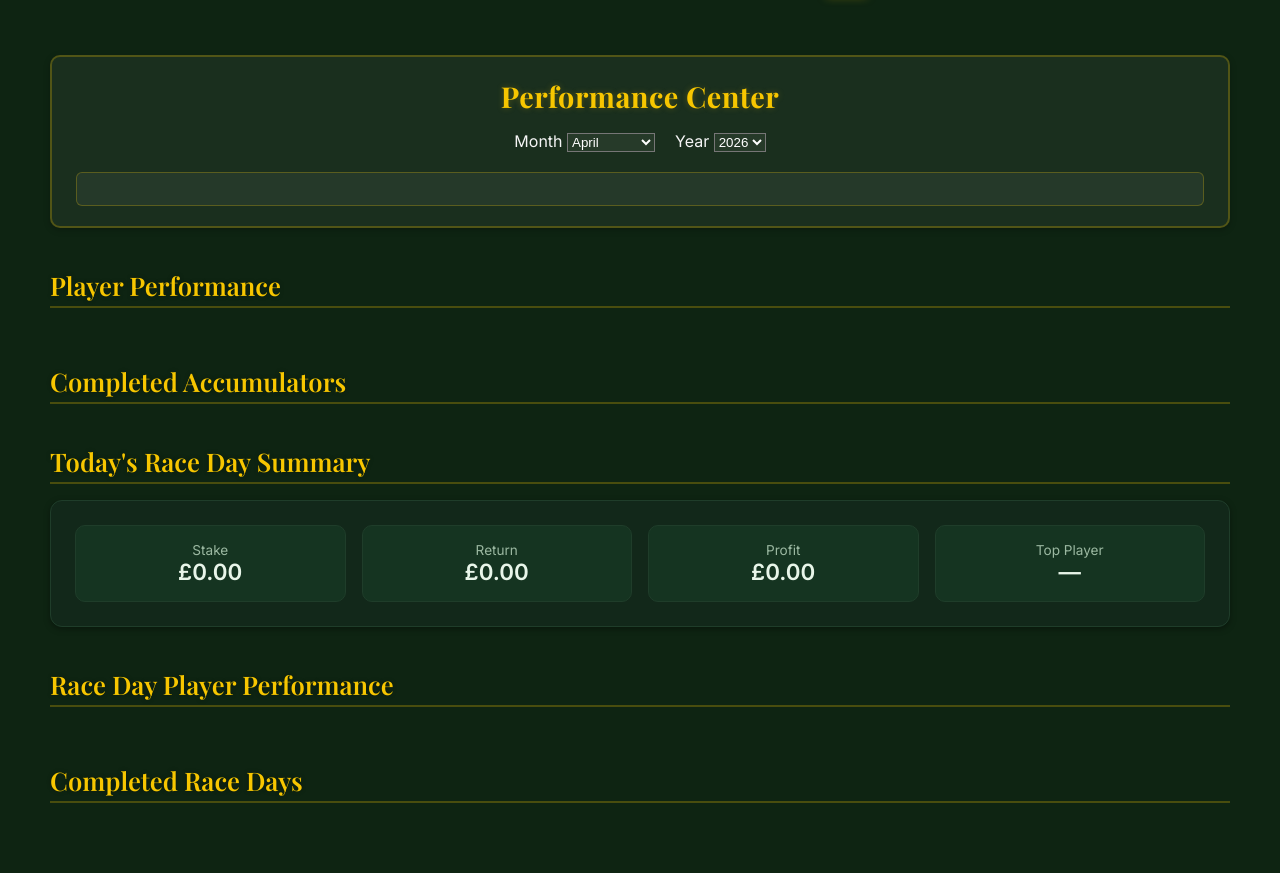
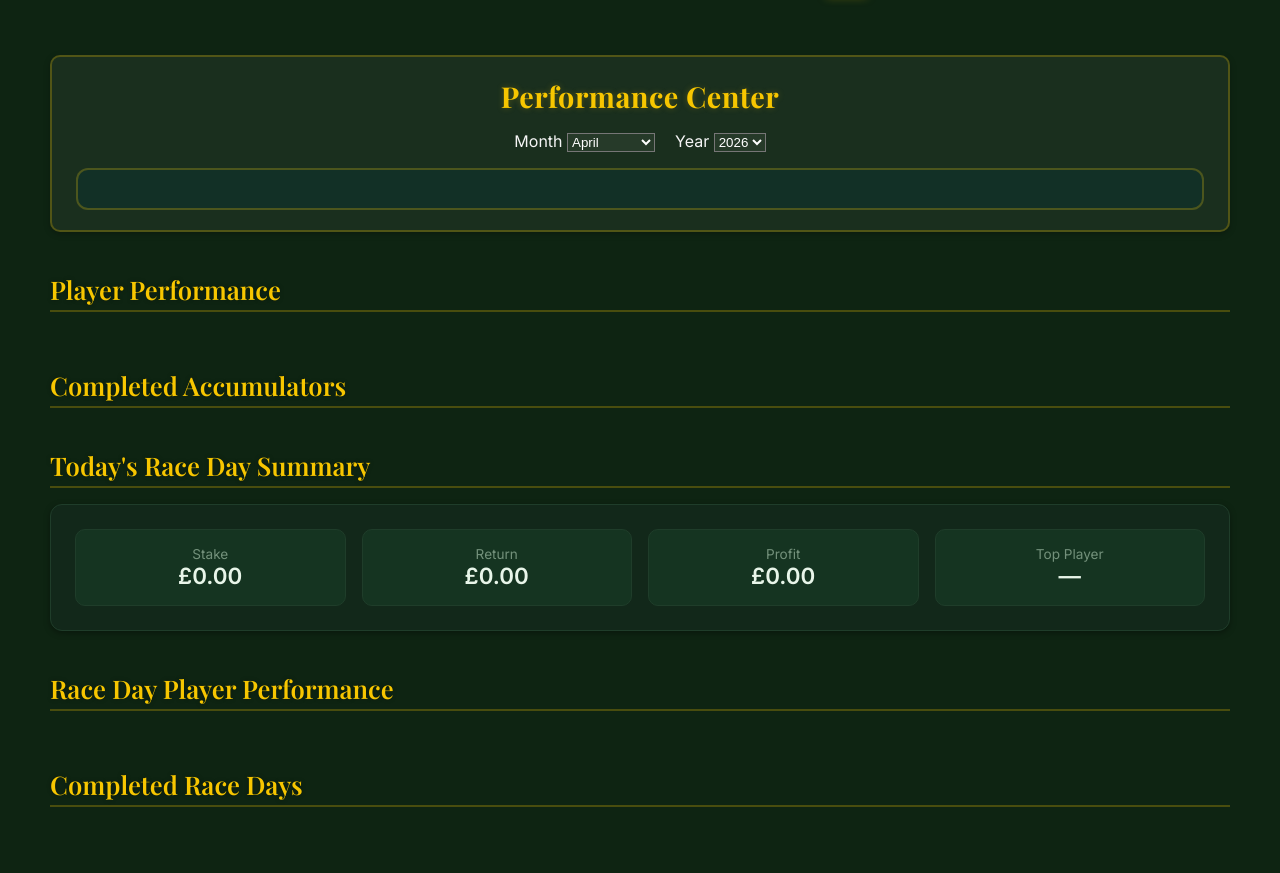
Before and after one commit to craignim1609-pixel/Horse-Racing-Tracker, a FastAPI app: page /stats in a window 1280 px wide. Shown: the part 111-984 px from the top of the page. Before the commit the page ends 914 px from the top, so only its background shows below. Run offline with FastAPI, Linux system fonts and the light colour scheme; parts of the project's set-up code (start-up, migrations or seed data) failed here and were passed over.

Commit message:
Update main.css

```diff
--- a/app/static/main.css
+++ b/app/static/main.css
@@ -1197,6 +1197,87 @@ button:active,
 }
 
 /* ========================================= */
+/* Monthly Overview Tiles        */
+/* ========================================= */
+.monthly-overview-box {
+    background: #123026;
+    border: 2px solid rgba(247,198,0,0.25);
+    border-radius: 12px;
+    padding: 1.2rem;
+    margin-top: 1rem;
+    display: grid;
+    grid-template-columns: repeat(auto-fit, minmax(140px, 1fr));
+    gap: 1rem;
+    color: #fff;
+}
+
+.monthly-overview-box .stat-label {
+    font-size: 0.85rem;
+    opacity: 0.7;
+}
+
+.monthly-overview-box .stat-value {
+    font-size: 1.4rem;
+    font-weight: 700;
+    color: var(--gold);
+}
+
+/* ========================================= */
+/* Race Day Summary Tiles        */
+/* ========================================= */
+.race-summary-grid {
+    display: grid;
+    grid-template-columns: repeat(auto-fit, minmax(160px, 1fr));
+    gap: 1rem;
+    margin-bottom: 2rem;
+}
+
+.summary-tile {
+    background: #123026;
+    border: 2px solid rgba(247,198,0,0.25);
+    border-radius: 12px;
+    padding: 1rem;
+    text-align: center;
+    color: #fff;
+}
+
+.summary-tile .label {
+    font-size: 0.85rem;
+    opacity: 0.7;
+}
+
+.summary-tile .value {
+    font-size: 1.4rem;
+    font-weight: 700;
+    color: var(--gold);
+}
+
+/* ========================================= */
+/* Race Day Summary Tiles        */
+/* ========================================= */
+.completed-day {
+    background: #123026;
+    border: 2px solid rgba(247,198,0,0.25);
+    border-radius: 12px;
+    padding: 1.2rem;
+    margin-bottom: 1.5rem;
+    color: #fff;
+}
+
+.completed-day h3 {
+    margin: 0 0 0.5rem 0;
+    color: var(--gold);
+}
+
+.completed-day details {
+    margin-top: 0.8rem;
+    background: rgba(255,255,255,0.05);
+    padding: 0.8rem;
+    border-radius: 8px;
+    border: 1px solid rgba(247,198,0,0.25);
+}
+
+/* ========================================= */
 /* 3. RACE DAY SUMMARY — PREMIUM BOX         */
 /* ========================================= */
 
```
